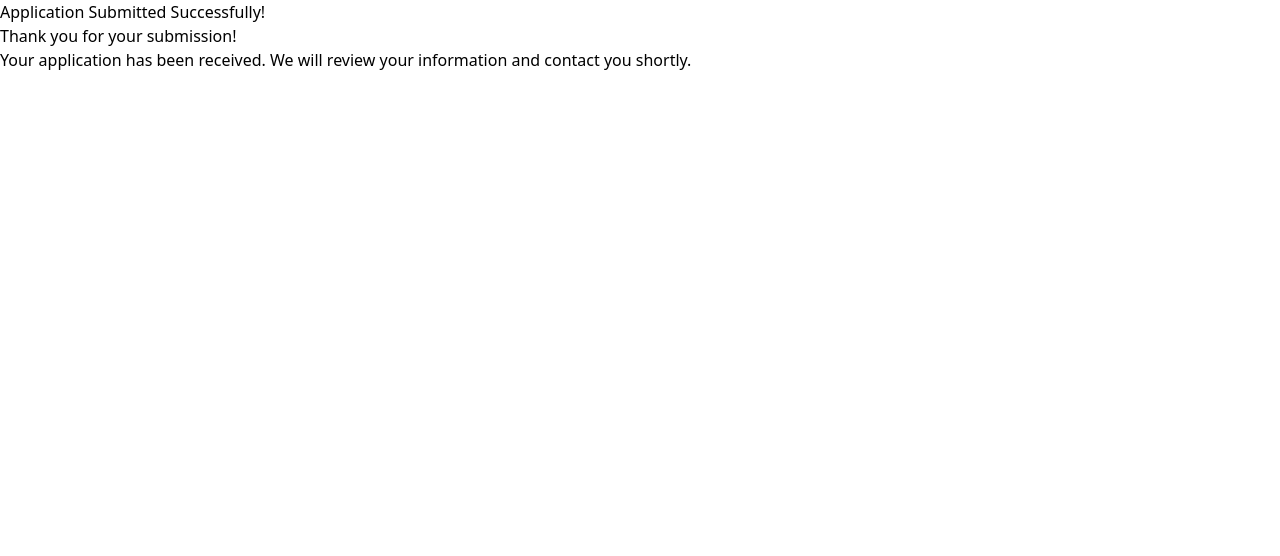
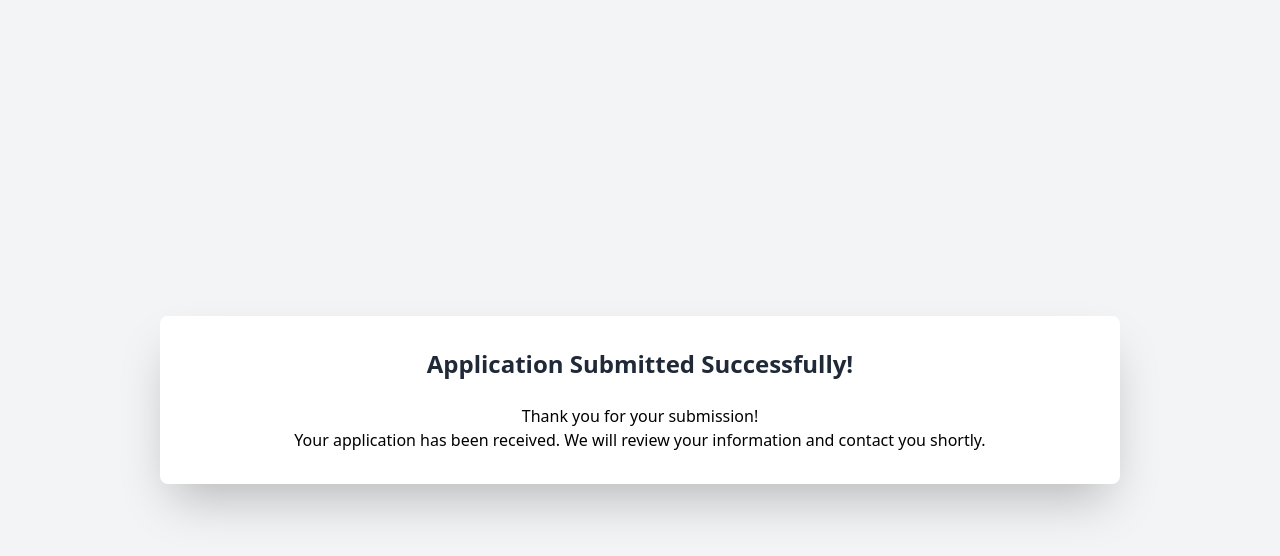
Before and after one commit to thuyluu9595/mars-visit-application, a Next.js app: page /success in a window 1280 px wide. Shown: the top 556 px of the page. Built offline with nearby package versions, Linux system fonts and the light colour scheme.

Commit message:
Updated style

```diff
--- a/src/pages/ApplicationForm.js
+++ b/src/pages/ApplicationForm.js
@@ -69,17 +69,20 @@ export default function ApplicationForm() {
     };
 
     return (
+        <div className="flex justify-center items-center min-h-screen bg-gray-100">
+            <div className="w-3/4 bg-white p-8 rounded-lg shadow-2xl">
+                <h1 className="text-3xl font-bold text-center text-gray-800 mb-8">Mars Visit Application</h1>
                 <Formik
                     initialValues={initialValues}
                     validationSchema={validationSchema[step]}
                     onSubmit={handleSubmit}
                 >
-            {({ isSubmitting }) => (
+                    {({isSubmitting}) => (
                         <Form>
-                    <ProgressIndicator currentStage={step + 1} totalStages={validationSchema.length} />
+                            <ProgressIndicator currentStage={step + 1} totalStages={validationSchema.length}/>
                             {step === 0 && <PersonalInfoForm isSubmitting={isSubmitting}/>}
-                    {step === 1 && <TravelPreferencesForm />}
-                    {step === 2 && <HealthSafetyForm />}
+                            {step === 1 && <TravelPreferencesForm/>}
+                            {step === 2 && <HealthSafetyForm/>}
                             <NavigationButtons
                                 step={step}
                                 prevStep={prevStep}
@@ -89,5 +92,8 @@ export default function ApplicationForm() {
                         </Form>
                     )}
                 </Formik>
+            </div>
+        </div>
+
     );
 }
--- a/src/pages/success.js
+++ b/src/pages/success.js
@@ -3,9 +3,11 @@ import SuccessMessage from '../components/SuccessMessage';
 
 export default function Success() {
     return (
-        <div>
-            <h1>Application Submitted Successfully!</h1>
-            <SuccessMessage />
+        <div className="flex justify-center items-center min-h-screen bg-gray-100">
+            <div className="w-3/4 bg-white p-8 rounded-lg shadow-2xl text-center">
+                <h1 className="text-2xl font-bold text-gray-800 mb-6">Application Submitted Successfully!</h1>
+                <SuccessMessage />
+            </div>
         </div>
     );
 }
```
Lines whose indentation alone changed are shown as unchanged.
